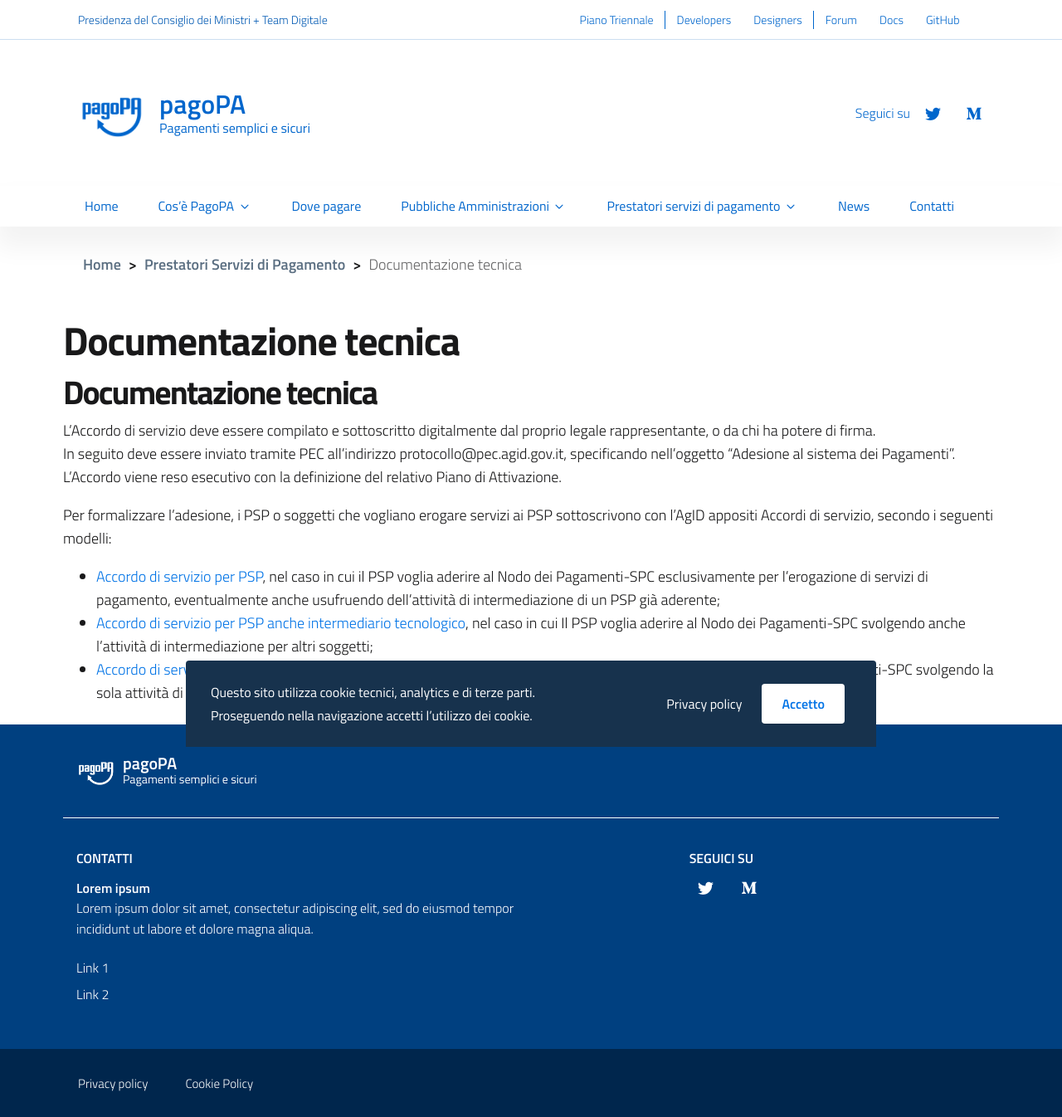
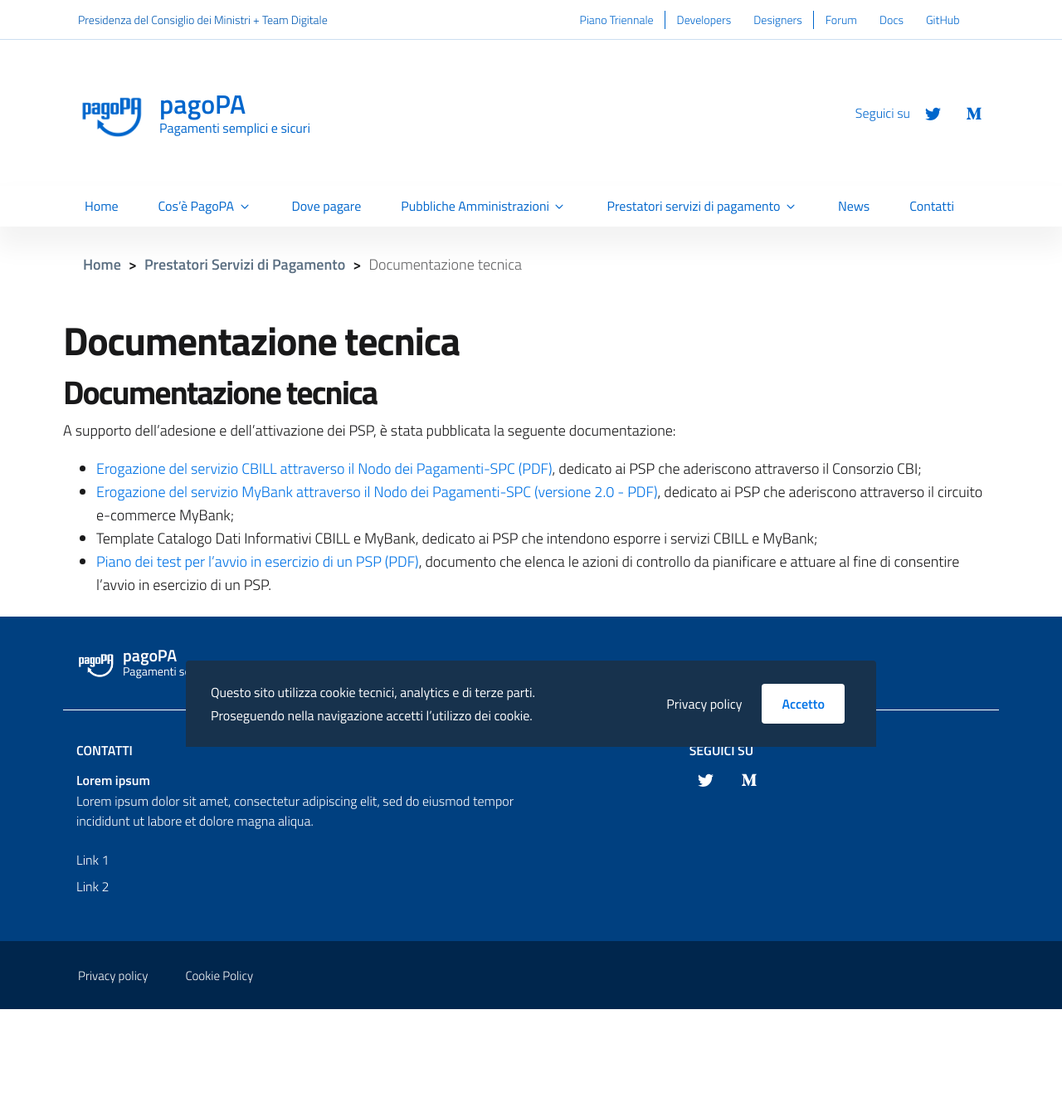
Before and after one commit to pagopa/site-pagopa.gov.it, a Jekyll site: the page built from it/prestatori-servizi-di-pagamento-documentazione-tecnica.md, in a window 1280 px wide. Shown: the whole page at 83% size. Built offline with Jekyll 4.4.1, drawn with Linux system fonts in a browser that asks for light colours; after the commit the page ends 1216 px from its top, so only the background shows below that.

Commit message:
Update prestatori-servizi-di-pagamento-documentazione-tecnica.md

```diff
--- a/it/prestatori-servizi-di-pagamento-documentazione-tecnica.md
+++ b/it/prestatori-servizi-di-pagamento-documentazione-tecnica.md
@@ -14,11 +14,8 @@
 
 ## Documentazione tecnica
 
-L’Accordo di servizio deve essere compilato e sottoscritto digitalmente dal proprio legale rappresentante, o da chi ha potere di firma.
-In seguito deve essere inviato tramite PEC all’indirizzo protocollo@pec.agid.gov.it, specificando nell’oggetto “Adesione al sistema dei Pagamenti”.
-L’Accordo viene reso esecutivo con la definizione del relativo Piano di Attivazione.
-
-Per formalizzare l’adesione, i PSP o soggetti che vogliano erogare servizi ai PSP sottoscrivono con l’AgID appositi Accordi di servizio, secondo i seguenti modelli:
-* [Accordo di servizio per PSP](https://github.com/italia/lg-pagopa-docs/blob/master/documentazione_tecnica_collegata/psp/accordo_di_servizio_psp_2018_11_06_modulo.pdf), nel caso in cui il PSP voglia aderire al Nodo dei Pagamenti-SPC esclusivamente per l'erogazione di servizi di pagamento, eventualmente anche usufruendo dell'attività di intermediazione di un PSP già aderente;
-* [Accordo di servizio per PSP anche intermediario tecnologico](https://github.com/italia/lg-pagopa-docs/blob/master/documentazione_tecnica_collegata/psp/accordo_di_servizio_psp_intermediario_2018_11_06_modulo.pdf), nel caso in cui Il PSP voglia aderire al Nodo dei Pagamenti-SPC svolgendo anche l'attività di intermediazione per altri soggetti;
-* [Accordo di servizio per solo intermediario tecnologico](https://github.com/italia/lg-pagopa-docs/blob/master/documentazione_tecnica_collegata/psp/accordo_di_servizio_solo_intermediario.pdf), nel caso in cui un soggetto non PSP voglia aderire al Nodo dei Pagamenti-SPC svolgendo la sola attività di intermediazione per PSP.
+A supporto dell'adesione e dell'attivazione dei PSP, è stata pubblicata la seguente documentazione:
+* [Erogazione del servizio CBILL attraverso il Nodo dei Pagamenti-SPC (PDF)](https://github.com/italia/lg-pagopa-docs/blob/master/documentazione_tecnica_collegata/psp/adesione_psp_cbill_1_1_0.pdf), dedicato ai PSP che aderiscono attraverso il Consorzio CBI;
+* [Erogazione del servizio MyBank attraverso il Nodo dei Pagamenti-SPC (versione 2.0 - PDF)](https://github.com/italia/lg-pagopa-docs/blob/master/documentazione_tecnica_collegata/psp/adesione_psp_mybank_v_2.0.pdf), dedicato ai PSP che aderiscono attraverso il circuito e-commerce MyBank;
+* Template Catalogo Dati Informativi CBILL e MyBank, dedicato ai PSP che intendono esporre i servizi CBILL e MyBank;
+* [Piano dei test per l'avvio in esercizio di un PSP (PDF)](https://github.com/italia/lg-pagopa-docs/blob/master/documentazione_tecnica_collegata/psp/piano_test_avvio_psp_giugno2018.pdf), documento che elenca le azioni di controllo da pianificare e attuare al fine di consentire l'avvio in esercizio di un PSP.
```
